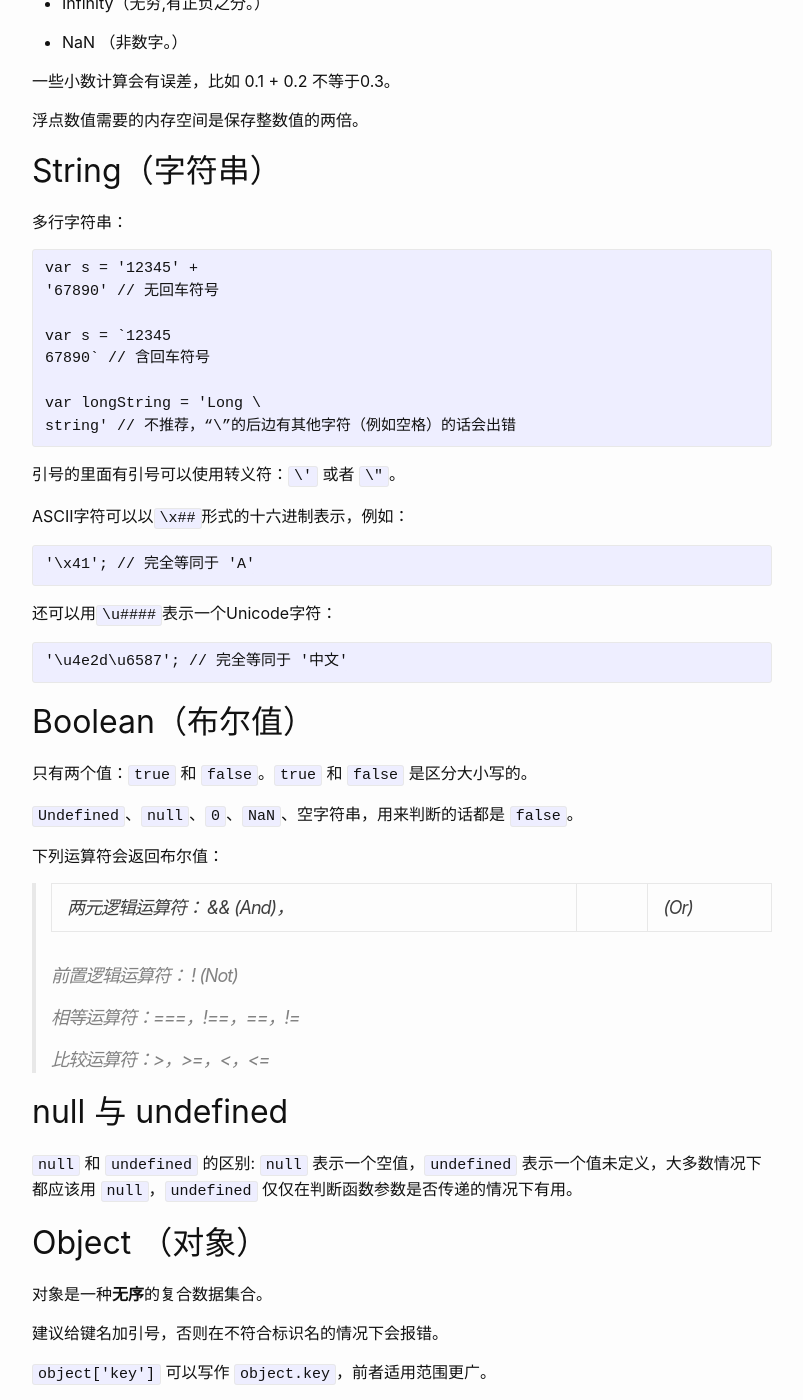
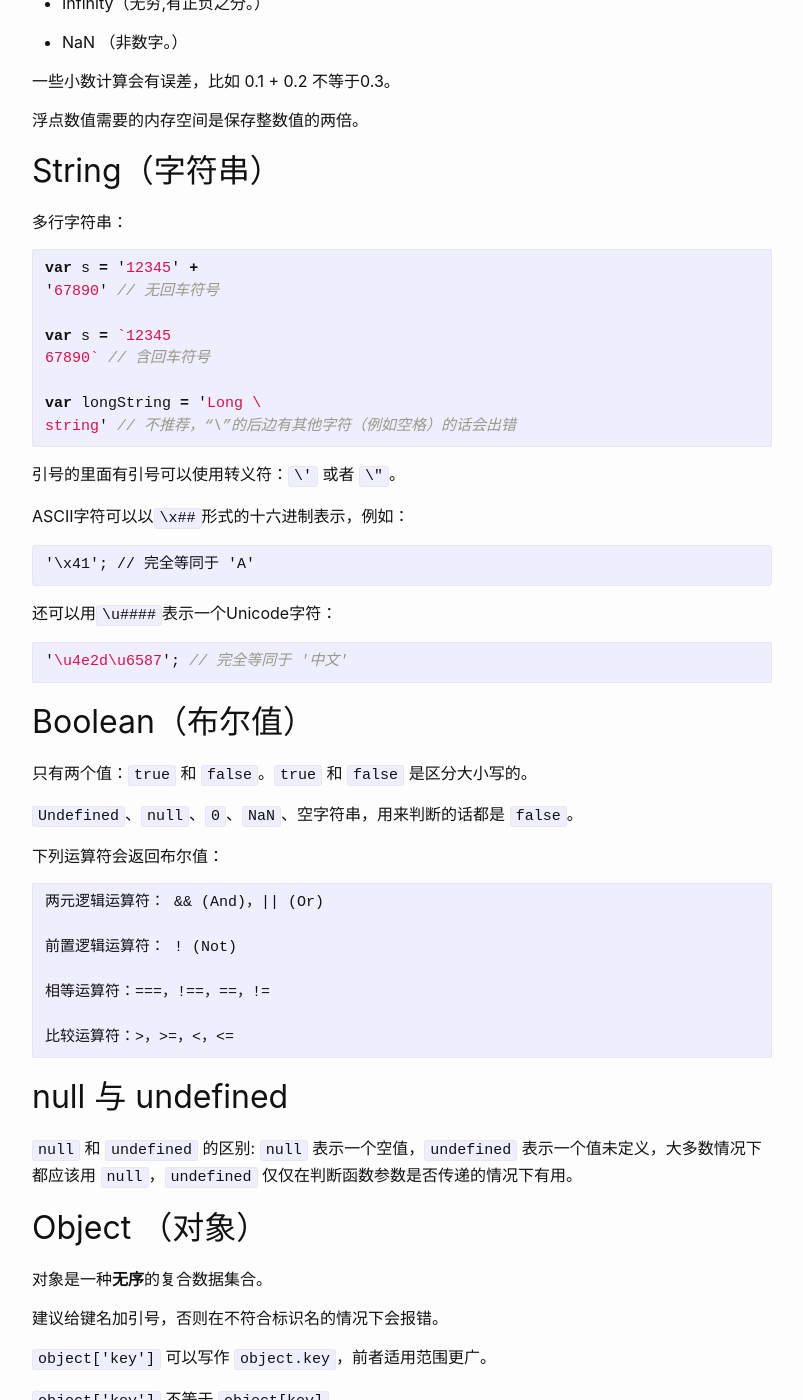
Before and after one commit to mokunshao/mokunshao.github.io, a Jekyll site: the page built from _posts/2018-08-22-javascript-data-types.md, in a window 1280 px wide and 1400 px high, scrolled down 965 px. Shown: the whole window, without its empty margins (238-1041 px from the left). Built offline with Jekyll 4.4.1, drawn with Linux system fonts in a browser that asks for light colours; our own code applies the rules of GitHub Pages for plain Markdown files.

Commit message:
修改样式

````diff
--- a/_posts/2018-08-22-javascript-data-types.md
+++ b/_posts/2018-08-22-javascript-data-types.md
@@ -43,7 +43,7 @@ Number 的类型及示例：
 ## String（字符串）
 
 多行字符串：
-```JavaScript
+```javascript
 var s = '12345' +
 '67890' // 无回车符号
 
@@ -58,13 +58,13 @@ string' // 不推荐，“\”的后边有其他字符（例如空格）的话
 
 ASCII字符可以以`\x##`形式的十六进制表示，例如：
 
-```JavaScript
+```javascritp
 '\x41'; // 完全等同于 'A'
 ```
 
 还可以用`\u####`表示一个Unicode字符：
 
-```JavaScript
+```javascript
 '\u4e2d\u6587'; // 完全等同于 '中文'
 ```
 
@@ -76,13 +76,15 @@ ASCII字符可以以`\x##`形式的十六进制表示，例如：
 
 下列运算符会返回布尔值：
 
-> 两元逻辑运算符： && (And)，|| (Or)
->
-> 前置逻辑运算符： ! (Not)
->
-> 相等运算符：===，!==，==，!=
->
-> 比较运算符：>，>=，<，<=
+```
+两元逻辑运算符： && (And)，|| (Or)
+
+前置逻辑运算符： ! (Not)
+
+相等运算符：===，!==，==，!=
+
+比较运算符：>，>=，<，<=
+```
 
 ## null 与 undefined
 
````
